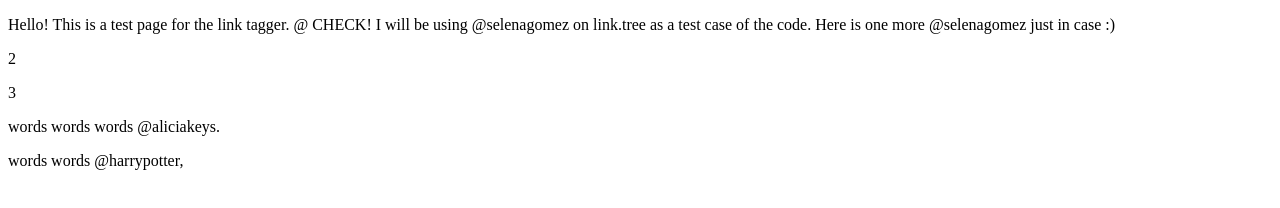
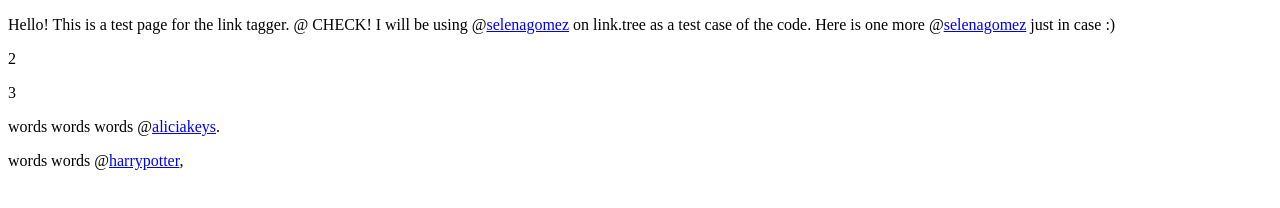
Before and after one commit to KingScroll/LinkTags, a plain HTML site: page index.html in a window 1280 px wide. Drawn offline with nearby package versions, Linux system fonts and the light colour scheme.

Commit message:
Denotation Feature Update
- Adds the ability to denote a certain social media to direct the tag's link to

```diff
--- a/Linktag.js
+++ b/Linktag.js
@@ -6,12 +6,23 @@
 
     var link_instagram = "https://instagram.com/";
     var link_twitter = "https://twitter.com/";
-    var link_subreddit = "https://reddit.com/r/";
-    var link_reddit = "https://reddit.com/u/";
+    var link_subreddit = "https://reddit.com/r/"; // for a subreddit community
+    var link_reddit = "https://reddit.com/u/"; // for a reddit user
     var link_facebook = "https://facebook.com/";
 
 
-/* Function Section */
+    /* linkbase denotations */
+    var denoter_instagram = "instagram";
+    var denoter_twitter = "twitter";
+    var denoter_subreddit = "subreddit";
+    var denoter_reddit = "reddit";
+    var denoter_facebook = "facebook";
+
+
+    // When adding root links and linkbase denotations, make sure to add an appropriate switch case!
+    // Switch Cases may be found on line 107
+
+/* Functions Section */
 
 /*Step One: Find every paragraph element in the document
 Step Two: Loop through every paragraph
@@ -21,56 +32,124 @@
 Step Six: If no, then grab all characters found up until a space
 Step Seven: Replace "@text" with a link in a specific format */
 
-var paragraph = document.getElementsByTagName("P");
-var paragraphcount = document.getElementsByTagName("P").length;
+var elems = document.getElementsByTagName("*"); // count of all
+var elemCount = document.getElementsByTagName("*").length; // Count of all elements in the document
 
-var counter;
-console.log(paragraphcount + " paragraphs in document");
+var elemCounter;
 
-//Loop Through Every Paragraph in the document
-for (counter = 0; counter < paragraphcount; counter++) {
-    console.log("Current Paragraph: " + (counter + 1));
-    var currentparagraph = paragraph[counter].innerText;
-    var currentparagraphHTML = paragraph[counter].innerHTML;
+//Loop Through Every Element in the document
+for (elemCounter = 0; elemCounter < elemCount; elemCounter++) {
+
+    var currentElem = elems[elemCounter].innerText;
+    var currentElemHTML = elems[elemCounter].innerHTML;
     var numAts = 0;
 
-    //Check if current paragraph contains @
-  if (currentparagraph.indexOf("@") != -1){
+    //Check if current Element contains @
+  if (currentElem.indexOf("@") != -1){
 
-    // Check for @ within a paragraph
+    // Find index of @ within Element
       var i;
-      for (i = 0; i < currentparagraph.length; i++){
+      for (i = 0; i < currentElem.length; i++){
 
           //If the current position of the traversal has an @...
-          if (currentparagraph[i] == "@"){
+          if (currentElem[i] == "@"){
               var AtStart = i;
 
               // Check if the @ is a tag or just an @
-              if (currentparagraph[AtStart+1] == ' ' || currentparagraph[AtStart+1] == ',' || currentparagraph[AtStart+1] == '.'
-              || currentparagraph[AtStart+1] == ';' || currentparagraph[AtStart+1] == '-' || currentparagraph[AtStart+1] == '!'
-              || currentparagraph[AtStart+1] == '?' || currentparagraph[AtStart+1] == '*' || currentparagraph[AtStart+1] == ')'
-              || currentparagraph[AtStart+1] == ']' || currentparagraph[AtStart+1] == '/'){
+              if (currentElem[AtStart+1] == ' ' || currentElem[AtStart+1] == ',' || currentElem[AtStart+1] == '.'
+              || currentElem[AtStart+1] == ';' || currentElem[AtStart+1] == '-' || currentElem[AtStart+1] == '!'
+              || currentElem[AtStart+1] == '?' || currentElem[AtStart+1] == '*' || currentElem[AtStart+1] == ')'
+              || currentElem[AtStart+1] == ']' || currentElem[AtStart+1] == '/'){
                   console.log("@ found in: " + i + ", but not a tag!");
               }
+
+              //It is a tag!
               else {
                   numAts++;
 
-                  console.log("Tag found at: " + AtStart);
                   //Traverse forward from AtStart
-                    for (var j = AtStart; j < currentparagraph.length; j++){
+                    for (var j = AtStart; j < currentElem.length; j++){
 
-                        //Find end of tag (the first space after the @)
-                        if (currentparagraph[j] == ' ' || currentparagraph[j] == ',' || currentparagraph[j] == '.'
-                            || currentparagraph[j] == ';' || currentparagraph[j] == '-' || currentparagraph[j] == '!'
-                            || currentparagraph[j] == '?' || currentparagraph[j] == '*' || currentparagraph[j] == ')'
-                            || currentparagraph[j] == ']' || currentparagraph[j] == '/' || currentparagraph[j] == ':'){
+                        //Find end of tag (the first one of these characters after the @)
+                        if (currentElem[j] == ' ' || currentElem[j] == ',' || currentElem[j] == '.'
+                            || currentElem[j] == ';' || currentElem[j] == '-' || currentElem[j] == '!'
+                            || currentElem[j] == '?' || currentElem[j] == '*' || currentElem[j] == ')'
+                            || currentElem[j] == ']' || currentElem[j] == '/' || currentElem[j] == ':'){
+
                             var tagStart = AtStart;
                             var tagEnd = j;
+                            var linkbase = link_default;
+                            var denoter_pos = tagEnd;
+
+                            //Check for a linkbase denoter
+                                if (currentElem[j] == ':'){
+
+                                    //if colon is followed by any of these characters, it's not a denoter
+                                    if (currentElem[j+1] == ' ' || currentElem[j+1] == ',' || currentElem[j+1] == '.'
+                                    || currentElem[j+1] == ';' || currentElem[j+1] == '-' || currentElem[j+1] == '!'
+                                    || currentElem[j+1] == '?' || currentElem[j+1] == '*' || currentElem[j+1] == ')'
+                                    || currentElem[j+1] == ']' || currentElem[j+1] == '/' ){
+                                        console.log("Not a denotation!");
+                                    }
+
+                                    else {
+
+                                        denoter_pos = j; // get position of denoter
+
+                                        // Grab the denoter string by looping through characters until special end character is reached
+                                        for (var d = j+1; d < currentElem.length; d++){
+                                                if (currentElem[d] == ' ' || currentElem[d] == ',' || currentElem[d] == '.'
+                                                    || currentElem[d] == ';' || currentElem[d] == '-' || currentElem[d] == '!'
+                                                    || currentElem[d] == '?' || currentElem[d] == '*' || currentElem[d] == ')'
+                                                    || currentElem[d] == ']' || currentElem[d] == '/' || currentElem[d] == ':'){
+                                                        var denoterStart = j+1; // denoterStart is first character after :
+                                                        var denoterEnd = d; // denoterEnd is the position of a special character
+                                                        tagEnd = denoterEnd;
+                                                        var denoterLength = denoterEnd - denoterStart;
+                                                        var denoter = currentElem.substr(denoterStart, denoterLength);
+
+                                                        /* Denoter Switch Cases */
+                                                        switch(denoter){
+
+                                                            case denoter_instagram:
+                                                                linkbase = link_instagram;
+                                                                break;
+
+                                                            case denoter_twitter:
+                                                                linkbase = link_twitter;
+                                                                break;
+
+                                                            case denoter_subreddit:
+                                                                linkbase = link_subreddit;
+                                                                break;
+
+                                                            case denoter_reddit:
+                                                                linkbase = link_reddit;
+                                                                break;
+
+                                                            case denoter_facebook:
+                                                                linkbase = link_facebook;
+                                                                break;
+
+                                                        }
+
+
+
+
+                                                        break;
+                                                    }
+                                        }
+
+                                    }
+
+                                }
+
                                 var tagLength = tagEnd - tagStart;
+                                var tagIDLength = denoter_pos - tagStart;
 
                                 //Grab everything after the @ and up to the next space character
-                            var tagID = currentparagraph.substr(tagStart + 1, tagLength - 1); //Just the name
-                            var tag = currentparagraph.substr(tagStart, tagLength); // name + @ symbol
+                                var tag = currentElem.substr(tagStart, tagLength); // name + @ symbol
+                                var tagID = currentElem.substr(tagStart + 1, tagIDLength - 1); //output link text
 
                                 //Create link!
                                 var hyperlink = linkbase + tagID;
@@ -98,7 +177,10 @@
 
 First of all, sorry for the messy code. I'm a hobbyist, not a pro. Thank you for checking out my project and bearing with me :)
 
-If there are two @persons within the same paragraph, the program won't replace the second @person (or third, or fourth, presumably).
+- I'm looking to clean up the way that the program checks for particular characters. Having a bunch of if statement conditions
+is not very intuitive.
+
+- If there are two @persons within the same paragraph, the program won't replace the second @person (or third, or fourth, presumably).
 My solution to this problem is simply to replace the @person text with a link that is just "person", and pre-pend an "@" in front of
 of the link. It would be cool to fix this, but I'm not sure how!
 
--- a/index.html
+++ b/index.html
@@ -12,11 +12,11 @@
     <title>LinkTag Detector</title>
 </head>
 <body>
-    <p> Hello! This is a test page for the link tagger. @ CHECK! I will be using @selenagomez on link.tree as a test case of the code. Here is one more @selenagomez just in case :)
+    <p> Hello! This is a test page for the link tagger. @ CHECK! I will be using @selenagomez:instagram on link.tree as a test case of the code. Here is one more @selenagomez just in case :)
     </p>
     <p>2</p>
     <p>3</p>
-    <p>words words words @aliciakeys.</p>
+    <p>words words words @aliciakeys:twitter.</p>
     <p>words words @harrypotter,</p>
 </body>
 </html>
```
Lines whose indentation alone changed are shown as unchanged.
